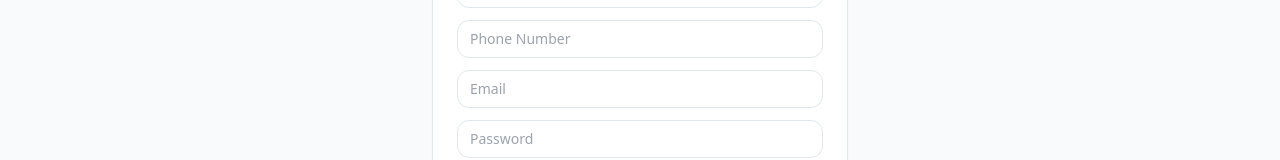
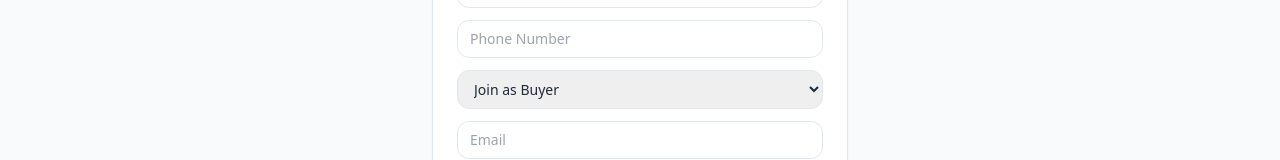
Before and after one commit to nerdyfiroz/OpenBazar, a Next.js app in the folder frontend/: page /login in a window 1280 px wide. Both pictures are taken after a click on the button "Need an account? Register". Shown: the part 256-416 px from the top of the page. Built offline with nearby package versions, Linux system fonts and the light colour scheme; no server answers.

Commit message:
feat: add buyer/seller selection to register form and update CORS

```diff
--- a/frontend/pages/login.jsx
+++ b/frontend/pages/login.jsx
@@ -91,6 +91,10 @@ export default function Login() {
               <>
                 <input className="input" placeholder="Full Name" value={form.name} onChange={(e) => setForm((p) => ({ ...p, name: e.target.value }))} required />
                 <input className="input" placeholder="Phone Number" value={form.phone} onChange={(e) => setForm((p) => ({ ...p, phone: e.target.value }))} required />
+                <select className="input" value={form.role} onChange={(e) => setForm((p) => ({ ...p, role: e.target.value }))} required>
+                  <option value="user">Join as Buyer</option>
+                  <option value="seller">Join as Seller</option>
+                </select>
               </>
             )}
 
```
Also changed, not shown: 1 other file (tests, documents, lock files or other folders).
